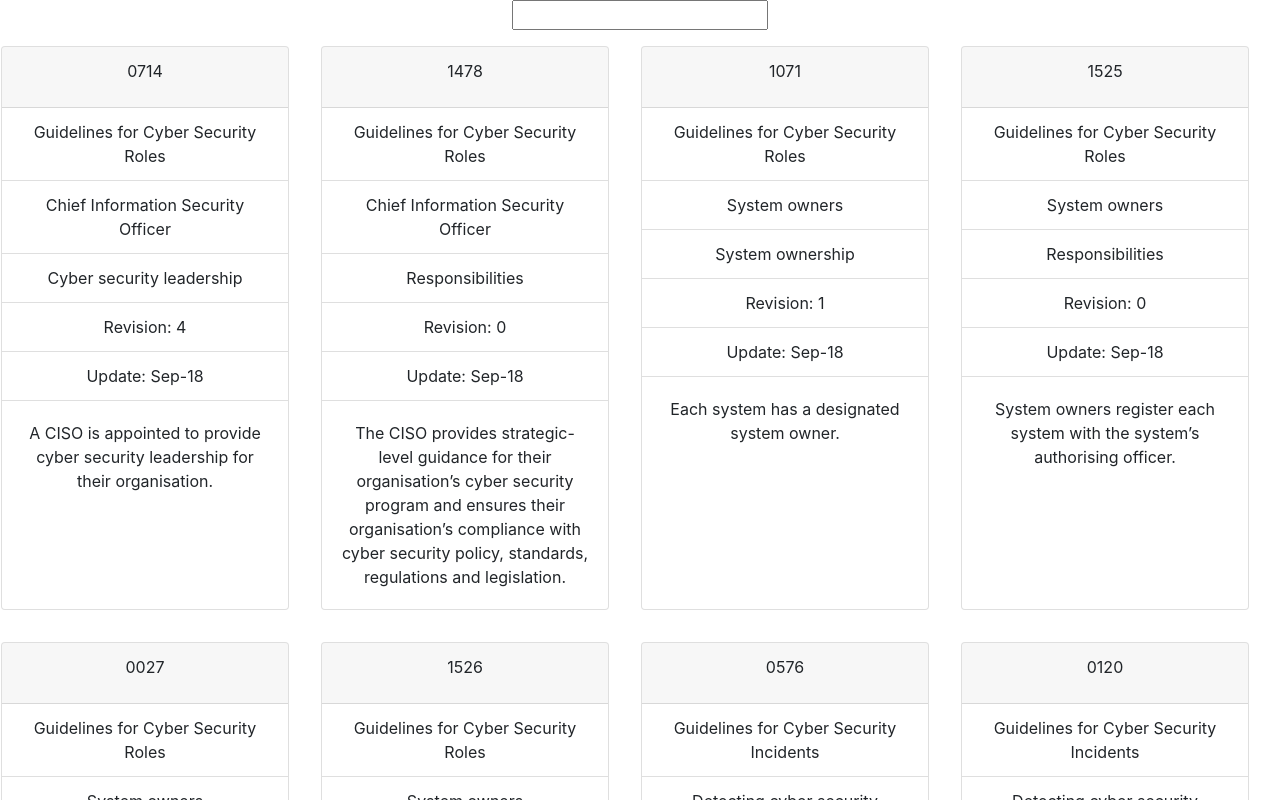
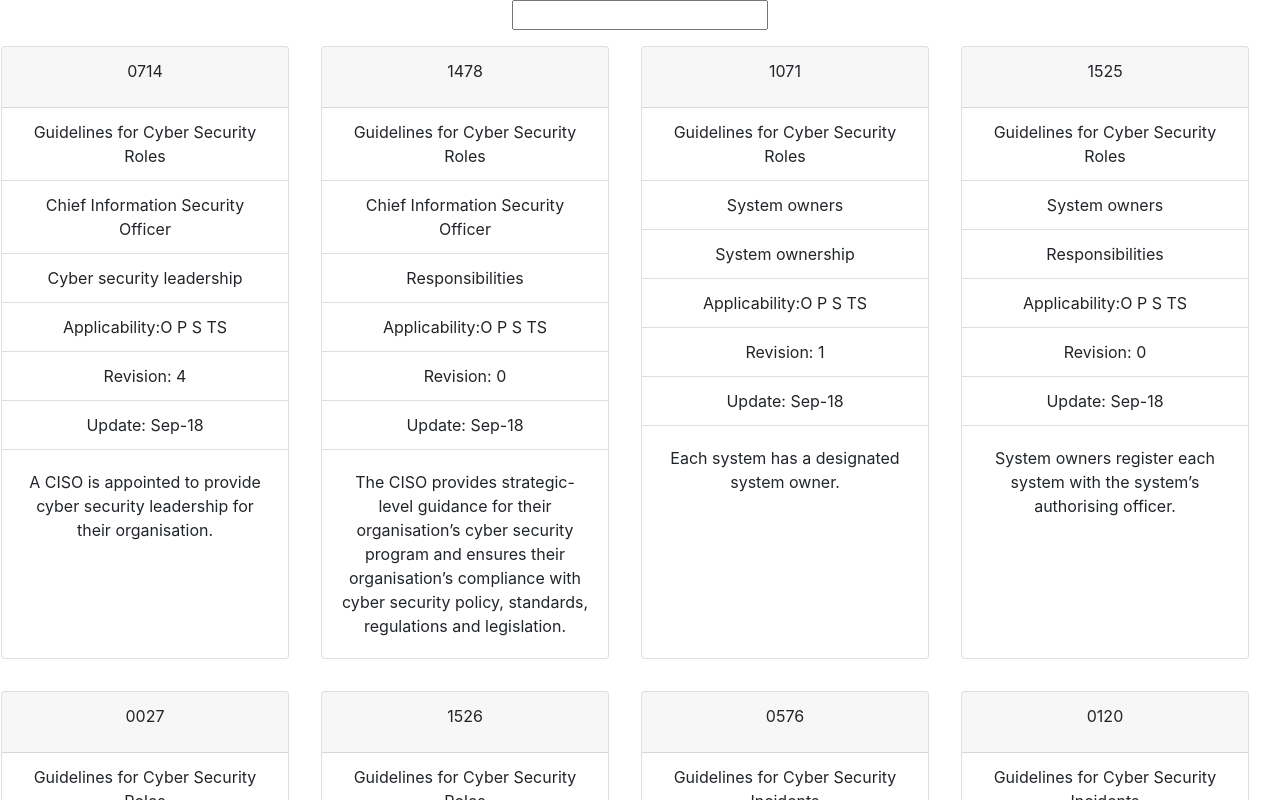
Before and after one commit to dmblack/ism-interrogator, a React (Create React App) app: page / in a window 1280 px wide. Shown: the top 800 px of the page. Built offline with nearby package versions, Linux system fonts and the light colour scheme.

Commit message:
Context to network applicability.

```diff
--- a/src/ISMControl.js
+++ b/src/ISMControl.js
@@ -19,6 +19,13 @@ function ISMControl(props) {
 	    <li className="list-group-item topic">
 	      {props.control.Topic}
 	    </li>
+	    <li className="list-group-item applicability">
+	      Applicability:
+	      {props.control.OFFICIAL === "Yes" ? "O " : ""}
+	      {props.control.PROTECTED === "Yes" ? "P " : ""}
+	      {props.control.SECRET === "Yes" ? "S " : ""}
+	      {props.control.TOP_SECRET === "Yes" ? "TS " : ""}
+	    </li>
 	    <li className="list-group-item revision">
 	      Revision: {props.control.Revision}
 	    </li>
```
